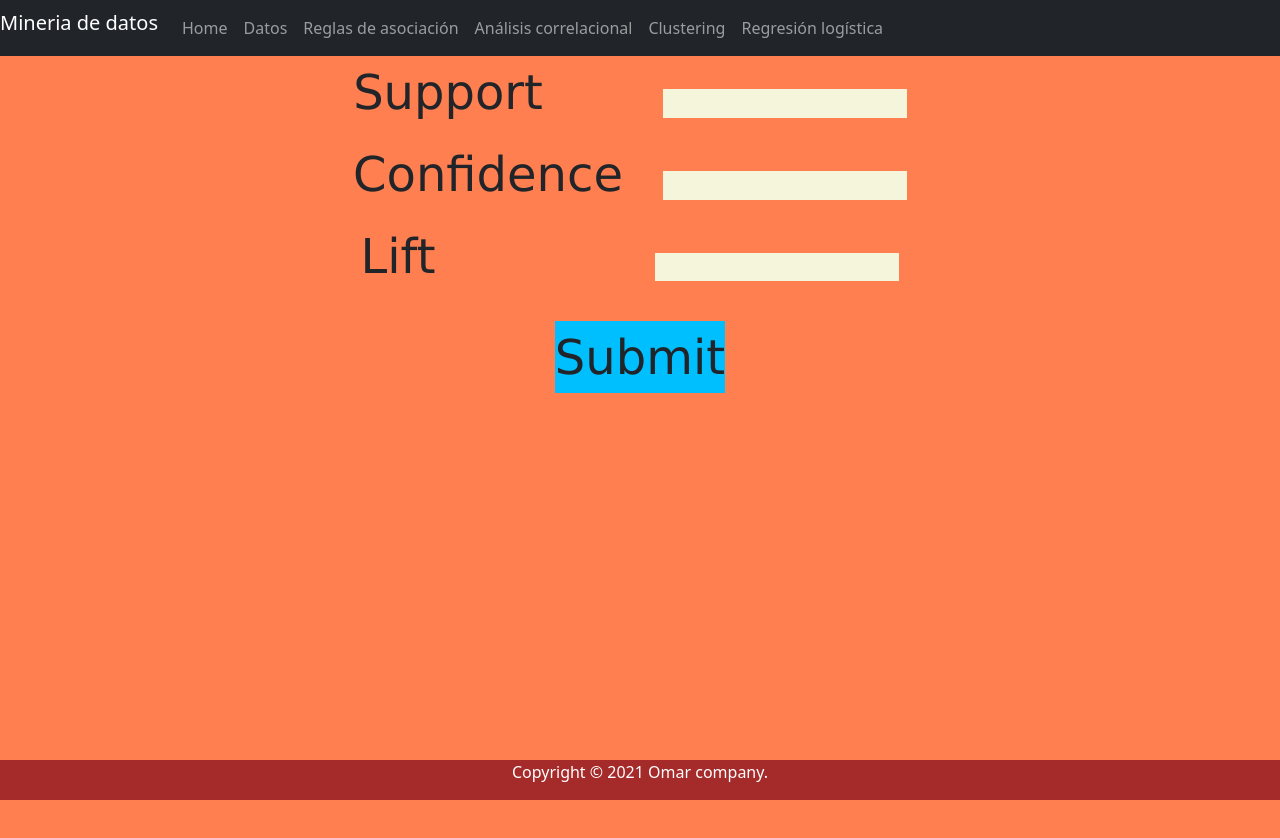
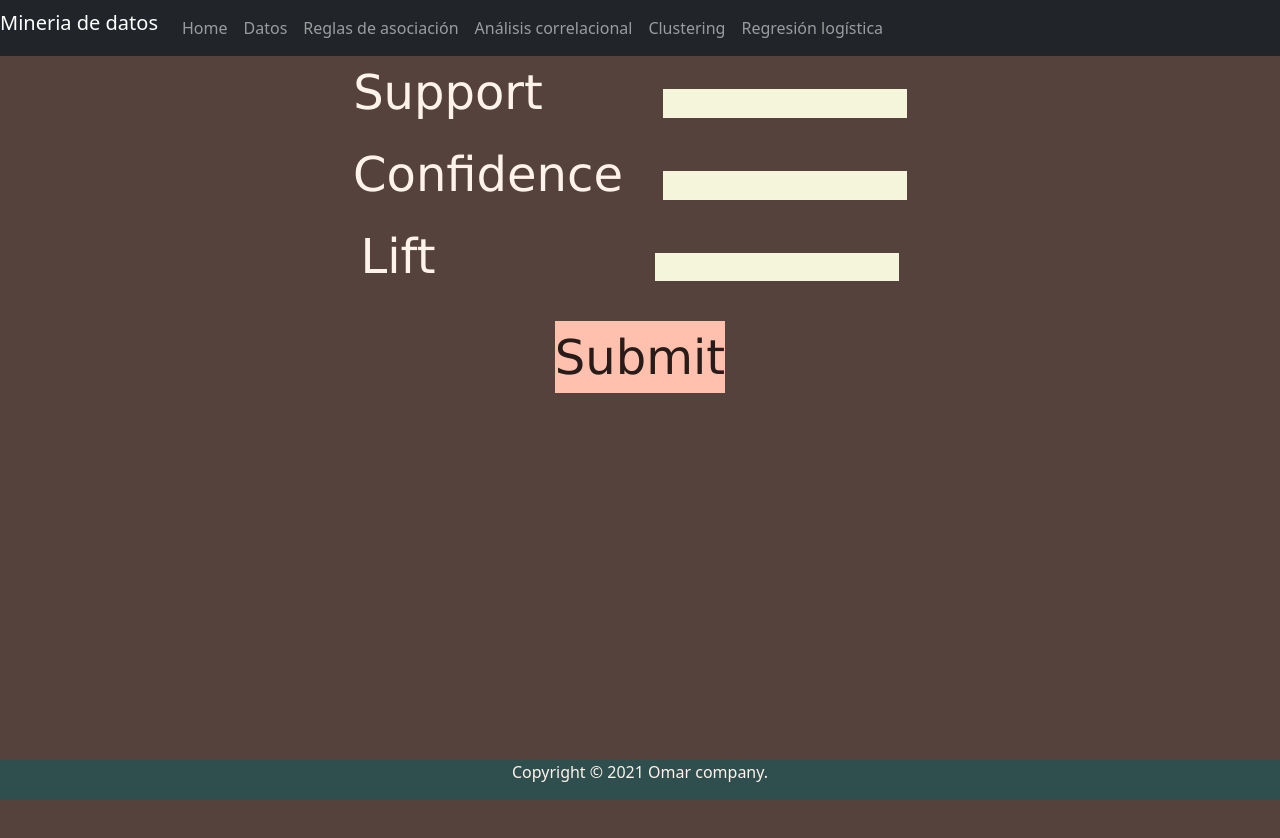
Before and after one commit to omarmartin/proyecto-mineria-de-datos, a Vue app in the folder frontend/: page /Reglas_asociacion in a window 1280 px wide. Shown: the top 838 px of the page. Built offline with nearby package versions, Linux system fonts and the light colour scheme.

Commit message:
Cambiadas algunas tonalidades de la aplicacion

```diff
--- a/frontend/src/App.vue
+++ b/frontend/src/App.vue
@@ -28,7 +28,10 @@ export default {
 
 <style>
 #app{
-  background-color:coral;
+  background-color:#55423d;
   height: 1080px;
 }
+p, label, span{
+  color: #fff3ec;
+}
 </style>
--- a/frontend/src/components/Analisis_correlacional.vue
+++ b/frontend/src/components/Analisis_correlacional.vue
@@ -1,7 +1,6 @@
 <template>
   <div class="container">
     <div class="heatmap">
-      <h1>Esta es la página de analisis correlacional</h1>
       <h2>Mapa de calor</h2>
       <img class="heatmap" :src='store.urls.ruta'>
       <p>{{store.makeGetRequest("hola")}}</p>
@@ -31,4 +30,7 @@ export default {
 .heatmap{
   text-align: center;
 }
+h2{
+  color: #fffffe;
+}
 </style>
--- a/frontend/src/components/Clust_particional.vue
+++ b/frontend/src/components/Clust_particional.vue
@@ -153,6 +153,10 @@ export default {
   font-size: 1rem;
 }
 
+button{
+  background-color:#ffc0ad
+}
+
 .grid .evaluacion_visual{
     grid-column: 2;
     grid-row: span;
@@ -163,4 +167,5 @@ export default {
   height: 750px;
   text-align: left;
 }
+
 </style>
--- a/frontend/src/components/Datos.vue
+++ b/frontend/src/components/Datos.vue
@@ -89,6 +89,9 @@ export default {
 
 <style>
 .container{
-  background-color: coral;
+  background-color: #55423d;
+}
+h3{
+  color: #fffffe;
 }
 </style>
--- a/frontend/src/components/Footer.vue
+++ b/frontend/src/components/Footer.vue
@@ -16,8 +16,9 @@ footer {
 	width: 100%;
 	left: 0;
 	bottom: 0;
-	background-color: brown;
+	background-color: darkslategrey;
 	color: white;
 	text-align: center;
+	margin-bottom: 0%;
 }
 </style>
--- a/frontend/src/components/Reglas_de_asociacion.vue
+++ b/frontend/src/components/Reglas_de_asociacion.vue
@@ -51,7 +51,7 @@ export default {
   font-size: 3rem;
 }
 .template{
-  background-color:coral;
+  background-color:#55423d;
   height: 1080px;
 }
 .input{
@@ -59,7 +59,9 @@ export default {
   margin:20px
 }
 .button{
-  background-color:deepskyblue;
+  color: #271c19;
+  background-color:#ffc0ad;
+  margin: 20px;
 }
 .field-confidence label{
   padding-right: 20px;
@@ -70,9 +72,7 @@ export default {
 .field-lift label{
   padding-right: 200px;
 }
-.button{
-  margin: 20px;
-}
+
 .lista_reglas{
   font-family: 'Lucida Sans', 'Lucida Sans Regular', 'Lucida Grande', 'Lucida Sans Unicode', Geneva, Verdana, sans-serif;
   font-size: 1.5rem;
```
